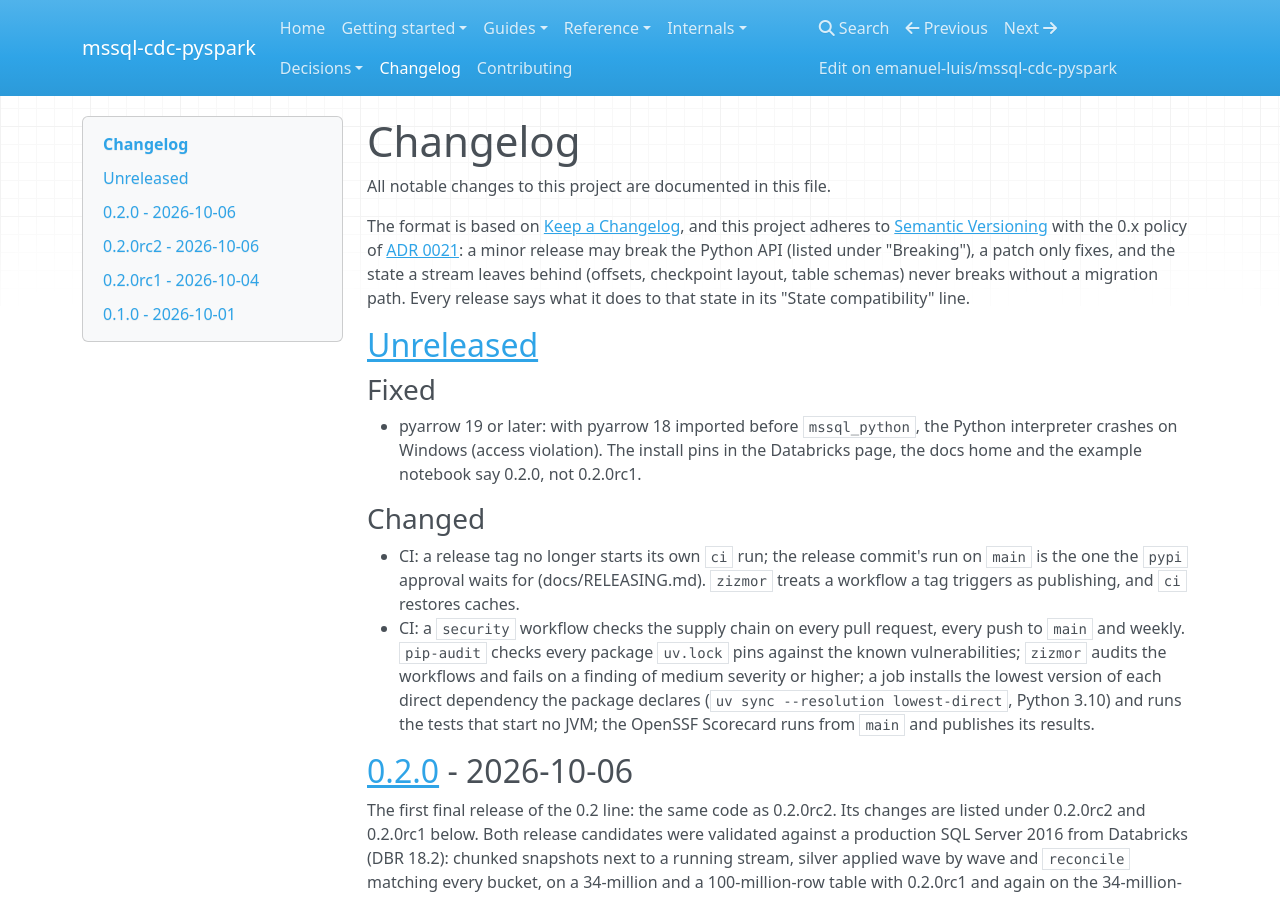
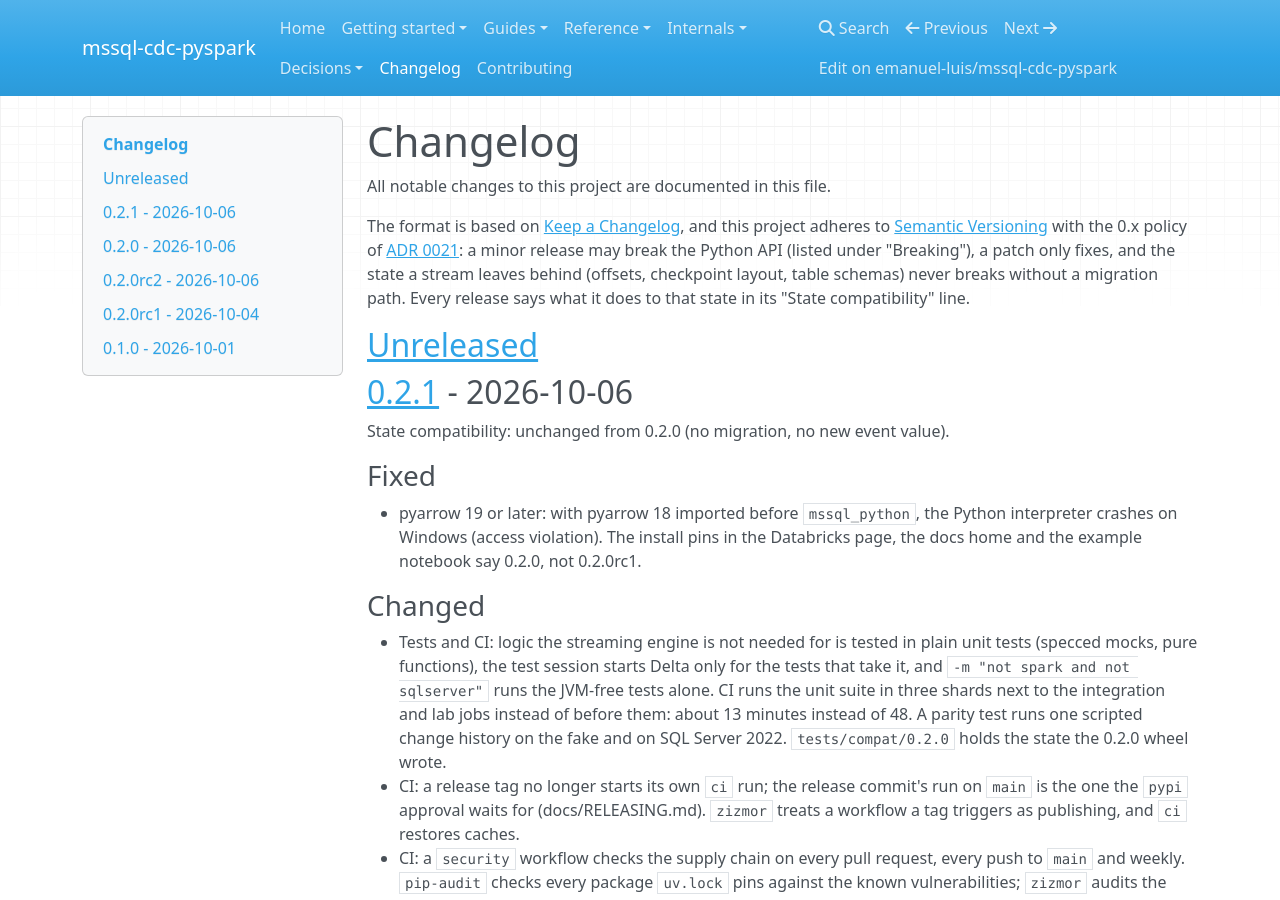
Before and after one commit to emanuel-luis/mssql-cdc-pyspark, an MkDocs documentation site: the page built from docs/changelog.md, in a window 1280 px wide and 900 px high. Built offline with MkDocs 1.6.1, drawn with Linux system fonts in a browser that asks for light colours; nearby versions of some CDN libraries.

Commit message:
chore(release): 0.2.1

```diff
--- a/CHANGELOG.md
+++ b/CHANGELOG.md
@@ -12,6 +12,10 @@ compatibility" line.
 
 ## [Unreleased]
 
+## [0.2.1] - 2026-10-06
+
+State compatibility: unchanged from 0.2.0 (no migration, no new event value).
+
 ### Fixed
 
 - pyarrow 19 or later: with pyarrow 18 imported before `mssql_python`, the Python
@@ -20,6 +24,13 @@ compatibility" line.
 
 ### Changed
 
+- Tests and CI: logic the streaming engine is not needed for is tested in plain unit tests
+  (specced mocks, pure functions), the test session starts Delta only for the tests that
+  take it, and `-m "not spark and not sqlserver"` runs the JVM-free tests alone. CI runs
+  the unit suite in three shards next to the integration and lab jobs instead of before
+  them: about 13 minutes instead of 48. A parity test runs one scripted change history on
+  the fake and on SQL Server 2022. `tests/compat/0.2.0` holds the state the 0.2.0 wheel
+  wrote.
 - CI: a release tag no longer starts its own `ci` run; the release commit's run on `main`
   is the one the `pypi` approval waits for (docs/RELEASING.md). `zizmor` treats a workflow
   a tag triggers as publishing, and `ci` restores caches.
@@ -539,7 +550,8 @@ migrations yet ([ADR 0013](https://emanuel-luis.github.io/mssql-cdc-pyspark/deci
 - `import mssql_cdc` without PySpark raises an `ImportError` that says to run on a Spark
   platform, which ships its own, or to install the `[spark]` extra.
 
-[Unreleased]: https://github.com/emanuel-luis/mssql-cdc-pyspark/compare/v0.2.0...HEAD
+[Unreleased]: https://github.com/emanuel-luis/mssql-cdc-pyspark/compare/v0.2.1...HEAD
+[0.2.1]: https://github.com/emanuel-luis/mssql-cdc-pyspark/compare/v0.2.0...v0.2.1
 [0.2.0]: https://github.com/emanuel-luis/mssql-cdc-pyspark/compare/v0.1.0...v0.2.0
 [0.2.0rc2]: https://github.com/emanuel-luis/mssql-cdc-pyspark/compare/v0.2.0rc1...v0.2.0rc2
 [0.2.0rc1]: https://github.com/emanuel-luis/mssql-cdc-pyspark/compare/v0.1.0...v0.2.0rc1
--- a/pyproject.toml
+++ b/pyproject.toml
@@ -4,7 +4,7 @@ build-backend = "setuptools.build_meta"
 
 [project]
 name = "mssql-cdc-pyspark"
-version = "0.2.0"
+version = "0.2.1"
 description = "Platform-agnostic PySpark streaming source for SQL Server CDC, with a partition-finalization (completeness) signal"
 readme = "README.md"
 requires-python = ">=3.10"
```
Also changed, not shown: docs/DATABRICKS.md (+2 -2 lines), docs/index.md (+1 -1 lines), 2 other files.
